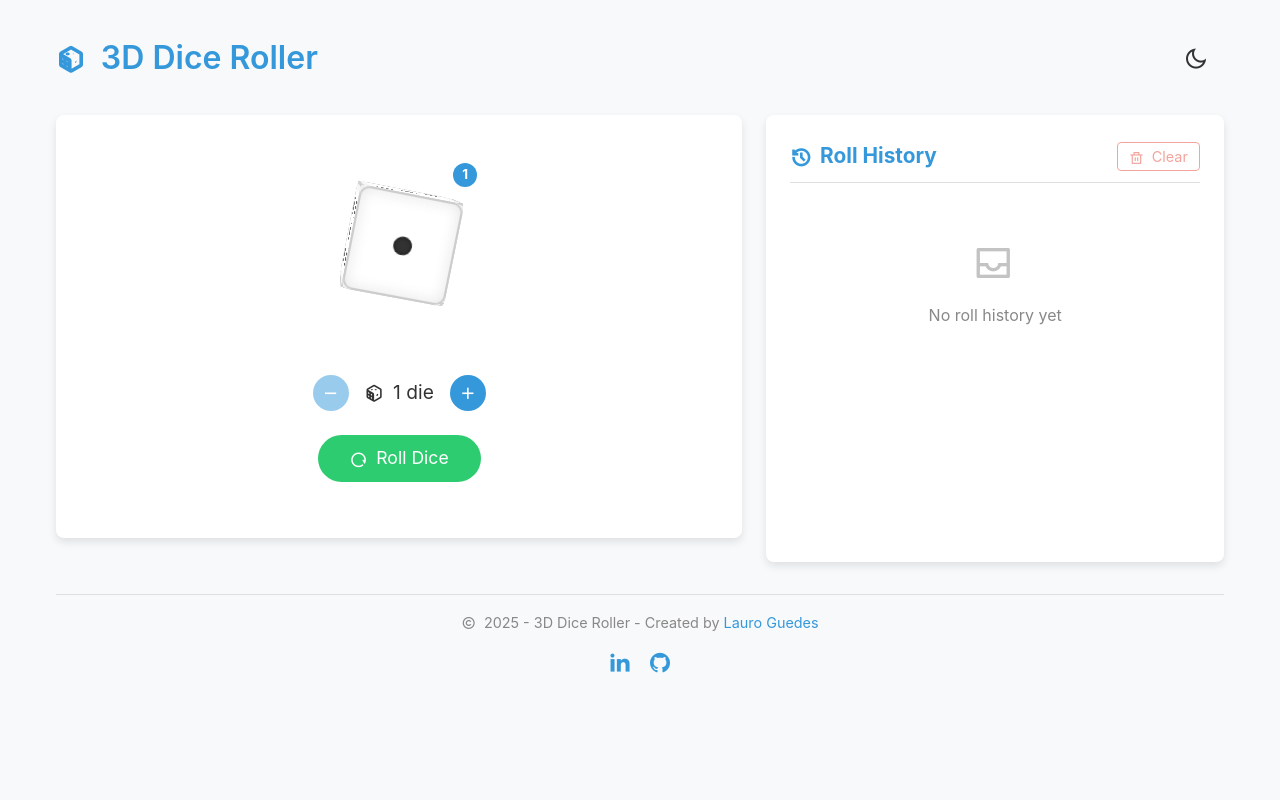
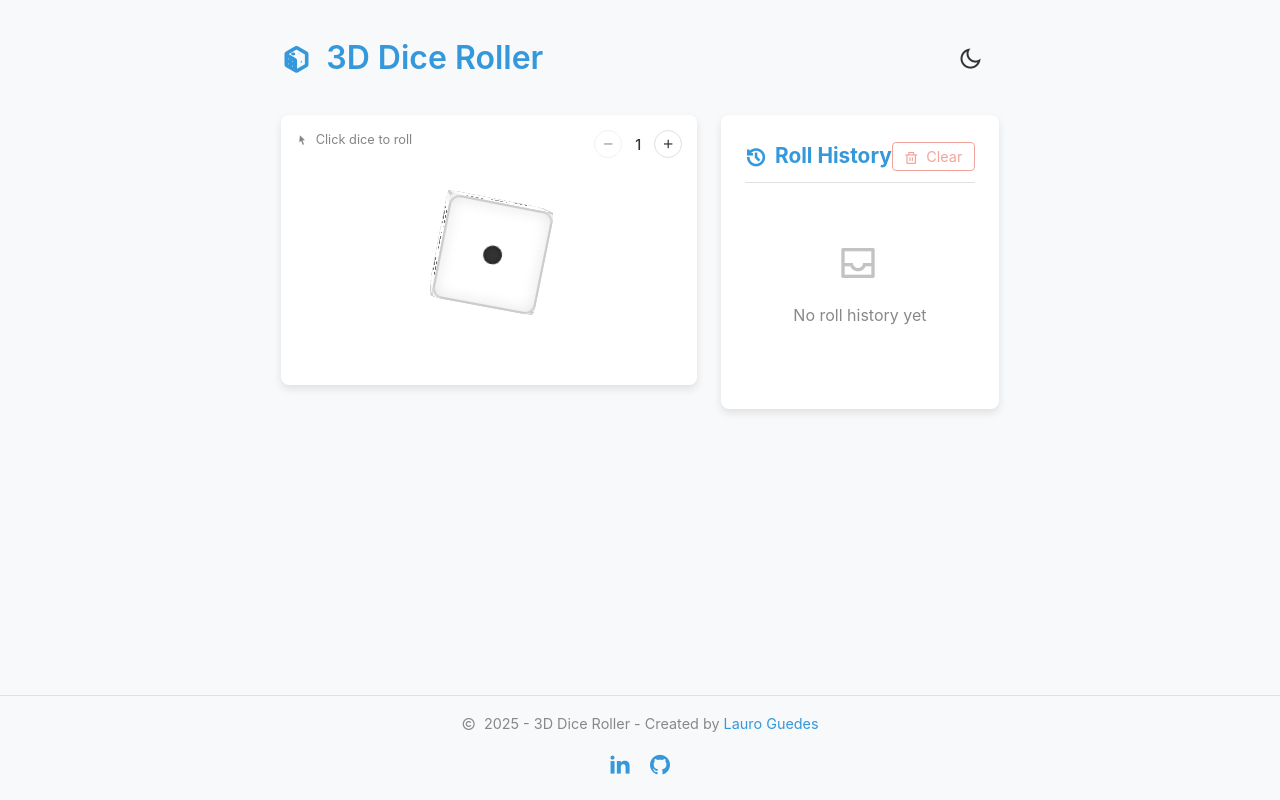
Before and after one commit to lauroguedes/3d-dice-roller, a Vue app: page / in a window 1280 px wide. Built offline with nearby package versions, Linux system fonts and the light colour scheme.

Commit message:
style: improvement interface

```diff
--- a/src/App.vue
+++ b/src/App.vue
@@ -126,6 +126,7 @@ onMounted(() => {
 </script>
 
 <template>
+  <div class="app-wrapper">
     <div class="container">
       <!-- Header -->
       <header>
@@ -140,14 +141,39 @@ onMounted(() => {
       <main>
         <div class="layout-grid">
           <!-- Dice Card -->
-        <div class="card">
+          <div class="card dice-card">
+            <!-- Roll Instructions in top left -->
+            <div class="roll-instructions">
+              <i class="ri-cursor-fill"></i> Click dice to roll
+            </div>
+
+            <!-- Dice Count Controls in top right -->
+            <div class="dice-count-controls">
+              <button
+                class="counter-btn"
+                @click="decrementDiceCount"
+                :disabled="isRolling || diceCount <= 1"
+                title="Decrease dice count"
+              ><i class="ri-subtract-line"></i></button>
+              <span class="counter-label">{{ diceCount }}</span>
+              <button
+                class="counter-btn"
+                @click="incrementDiceCount"
+                :disabled="isRolling || diceCount >= maxDiceCount"
+                title="Increase dice count"
+              ><i class="ri-add-line"></i></button>
+            </div>
+
             <!-- Dice Container -->
             <div class="dice-container">
               <Dice
                 v-for="(value, index) in diceValues"
                 :key="index"
                 :value="value"
+                :index="index"
+                :total="diceCount"
                 ref="diceRefs"
+                @roll-requested="rollDice"
               />
             </div>
 
@@ -155,7 +181,7 @@ onMounted(() => {
             <div style="display: flex; justify-content: center;">
               <transition name="fade">
                 <div
-                v-if="!isRolling && hasRolled"
+                  v-if="!isRolling && hasRolled && diceCount > 1"
                   class="total-result"
                   :style="{ backgroundColor: showRollCompleteAlert ? 'var(--secondary-color)' : 'var(--primary-color)' }"
                 >
@@ -164,39 +190,6 @@ onMounted(() => {
                   Total: {{ totalValue }}
                 </div>
               </transition>
-          </div>
-
-          <div class="divider"></div>
-
-          <!-- Controls -->
-          <div class="controls">
-            <!-- Dice Count Controls -->
-            <div class="dice-count">
-              <button
-                class="counter-btn"
-                @click="decrementDiceCount"
-                :disabled="isRolling || diceCount <= 1"
-                title="Decrease dice count"
-              ><i class="ri-subtract-line"></i></button>
-              <span class="counter-label"><i class="ri-dice-line"></i> {{ diceCount }} {{ diceCount === 1 ? 'die' : 'dice' }}</span>
-              <button
-                class="counter-btn"
-                @click="incrementDiceCount"
-                :disabled="isRolling || diceCount >= maxDiceCount"
-                title="Increase dice count"
-              ><i class="ri-add-line"></i></button>
-            </div>
-
-            <!-- Roll Button -->
-            <button
-              class="roll-btn"
-              @click="rollDice"
-              :disabled="isRolling"
-            >
-              <span v-if="isRolling" class="loading"></span>
-              <i v-if="!isRolling" class="ri-restart-line"></i>
-              {{ isRolling ? 'Rolling...' : 'Roll Dice' }}
-            </button>
             </div>
           </div>
 
@@ -229,6 +222,7 @@ onMounted(() => {
           </div>
         </div>
       </main>
+    </div>
 
     <!-- Footer -->
     <footer>
@@ -249,6 +243,16 @@ onMounted(() => {
 </template>
 
 <style scoped>
+.app-wrapper {
+  display: flex;
+  flex-direction: column;
+  min-height: 100vh;
+}
+
+.container {
+  flex: 1;
+}
+
 footer {
   margin-top: 2rem;
   padding: 1rem;
@@ -260,6 +264,7 @@ footer {
   flex-direction: column;
   align-items: center;
   gap: 0.5rem;
+  width: 100%;
 }
 
 .social-links {
@@ -328,9 +333,144 @@ h1 i {
   flex-direction: column;
   align-items: center;
   justify-content: center;
+  padding: 2rem 0;
 }
 
 .empty-history p {
   margin: 0;
 }
+
+/* Position the dice count controls in the top right */
+.card {
+  position: relative;
+  padding: 1.5rem;
+}
+
+.dice-card {
+  display: flex;
+  flex-direction: column;
+  align-items: center;
+  justify-content: center;
+}
+
+.roll-instructions {
+  position: absolute;
+  top: 15px;
+  left: 15px;
+  font-size: 0.8rem;
+  color: var(--text-color-secondary, #666);
+  opacity: 0.8;
+  display: flex;
+  align-items: center;
+  gap: 4px;
+}
+
+.roll-instructions i {
+  font-size: 0.7rem;
+}
+
+.dice-count-controls {
+  position: absolute;
+  top: 15px;
+  right: 15px;
+  display: flex;
+  align-items: center;
+  gap: 0.5rem;
+  z-index: 10;
+}
+
+.counter-btn {
+  background-color: var(--bg-color-secondary);
+  color: var(--text-color);
+  border: 1px solid var(--border-color);
+  border-radius: 50%;
+  width: 28px;
+  height: 28px;
+  display: flex;
+  align-items: center;
+  justify-content: center;
+  cursor: pointer;
+  transition: all 0.2s ease;
+  padding: 0;
+  font-size: 0.9rem;
+}
+
+.counter-btn:hover:not(:disabled) {
+  background-color: var(--primary-color);
+  color: white;
+}
+
+.counter-btn:disabled {
+  opacity: 0.5;
+  cursor: not-allowed;
+}
+
+.counter-label {
+  font-size: 0.9rem;
+  font-weight: 500;
+  color: var(--text-color);
+  min-width: 16px;
+  text-align: center;
+}
+
+/* Center the dice in the container */
+.dice-container {
+  display: flex;
+  flex-wrap: wrap;
+  justify-content: center;
+  align-items: center;
+  gap: 1.5rem;
+  min-height: 140px;
+  padding: 1rem 0;
+  margin: 0 auto;
+  width: 100%;
+}
+
+/* Remove the divider and controls section */
+.divider {
+  display: none;
+}
+
+/* Improve the total result display */
+.total-result {
+  margin-top: 0.5rem;
+  padding: 0.5rem 1rem;
+  border-radius: 20px;
+  color: white;
+  font-weight: 500;
+  display: inline-flex;
+  align-items: center;
+  gap: 0.5rem;
+  box-shadow: 0 2px 4px rgba(0, 0, 0, 0.1);
+}
+
+/* Add scrolling to history list */
+.history-list {
+  max-height: 300px;
+  overflow-y: auto;
+  scrollbar-width: thin;
+  scrollbar-color: var(--border-color) transparent;
+}
+
+.history-list::-webkit-scrollbar {
+  width: 6px;
+}
+
+.history-list::-webkit-scrollbar-track {
+  background: transparent;
+}
+
+.history-list::-webkit-scrollbar-thumb {
+  background-color: var(--border-color);
+  border-radius: 6px;
+}
+
+/* Fade transition */
+.fade-enter-active, .fade-leave-active {
+  transition: opacity 0.3s;
+}
+
+.fade-enter-from, .fade-leave-to {
+  opacity: 0;
+}
 </style>
--- a/src/clean.css
+++ b/src/clean.css
@@ -34,7 +34,7 @@ body {
 }
 
 .container {
-  max-width: 1200px;
+  max-width: 100%;
   margin: 0 auto;
   padding: 2rem 1rem;
 }
--- a/src/components/Dice.vue
+++ b/src/components/Dice.vue
@@ -4,12 +4,22 @@ import gsap from 'gsap';
 
 const props = defineProps<{
   value: number;
+  index?: number; // Add index prop to know which dice this is
+  total?: number; // Add total prop to know how many dice there are
 }>();
+
+const emit = defineEmits(['roll-requested']);
 
 const diceRef = ref<HTMLElement | null>(null);
 const isRolling = ref(false);
 const activeFace = ref<HTMLElement | null>(null);
 const currentValue = ref(props.value);
+
+// Computed property to determine if badge should be shown
+const showBadge = () => {
+  // Only show badge if this is part of a multi-dice setup (total > 1)
+  return props.total && props.total > 1;
+};
 
 // Map dice values to specific rotations
 // These rotations are carefully calibrated to match the CSS transforms and template
@@ -30,6 +40,13 @@ const faceRotations: FaceRotations = {
   4: { x: 90, y: 0, z: 0 },        // bottom
   5: { x: 0, y: 90, z: 0 },        // right (value-5 is on the right face)
   6: { x: 0, y: 180, z: 0 }        // back
+};
+
+// Function to handle dice click
+const handleDiceClick = () => {
+  if (!isRolling.value) {
+    emit('roll-requested');
+  }
 };
 
 // Function to highlight the active face after rolling
@@ -271,12 +288,19 @@ defineExpose({ rollDice, testAllFaces });
 </script>
 
 <template>
+  <div class="dice-container">
     <div style="position: relative;">
-    <div class="dice-badge" v-if="!isRolling">
+      <!-- Only show badge if this is part of a multi-dice setup -->
+      <div class="dice-badge" v-if="!isRolling && showBadge()">
         {{ props.value }}
       </div>
       <div class="dice-wrapper">
-      <div ref="diceRef" class="dice" :class="{ rolling: isRolling }">
+        <div
+          ref="diceRef"
+          class="dice"
+          :class="{ rolling: isRolling, clickable: !isRolling }"
+          @click="handleDiceClick"
+        >
           <div class="face front value-1">
             <div class="dot center"></div>
           </div>
@@ -313,14 +337,23 @@ defineExpose({ rollDice, testAllFaces });
         </div>
       </div>
     </div>
+  </div>
 </template>
 
 <style scoped>
+.dice-container {
+  display: flex;
+  flex-direction: column;
+  align-items: center;
+  position: relative;
+}
+
 .dice-wrapper {
   width: 100px;
   height: 100px;
   perspective: 1000px;
-  margin: 20px;
+  margin: 10px;
+  position: relative;
 }
 
 .dice {
@@ -329,7 +362,15 @@ defineExpose({ rollDice, testAllFaces });
   position: relative;
   transform-style: preserve-3d;
   transition: transform 0.1s;
+}
+
+.clickable {
   cursor: pointer;
+}
+
+.clickable:hover {
+  transform: scale(1.05);
+  transition: transform 0.2s ease;
 }
 
 .face {
@@ -407,5 +448,31 @@ defineExpose({ rollDice, testAllFaces });
 
 .rolling {
   transition: none;
+  cursor: default;
+}
+
+.fade-enter-active, .fade-leave-active {
+  transition: opacity 0.3s;
+}
+
+.fade-enter-from, .fade-leave-to {
+  opacity: 0;
+}
+
+.dice-badge {
+  position: absolute;
+  top: -10px;
+  right: -10px;
+  background-color: var(--primary-color, #4caf50);
+  color: white;
+  border-radius: 50%;
+  width: 24px;
+  height: 24px;
+  display: flex;
+  align-items: center;
+  justify-content: center;
+  font-size: 0.8rem;
+  font-weight: bold;
+  z-index: 10;
 }
 </style>
```
Lines whose indentation alone changed are shown as unchanged.
